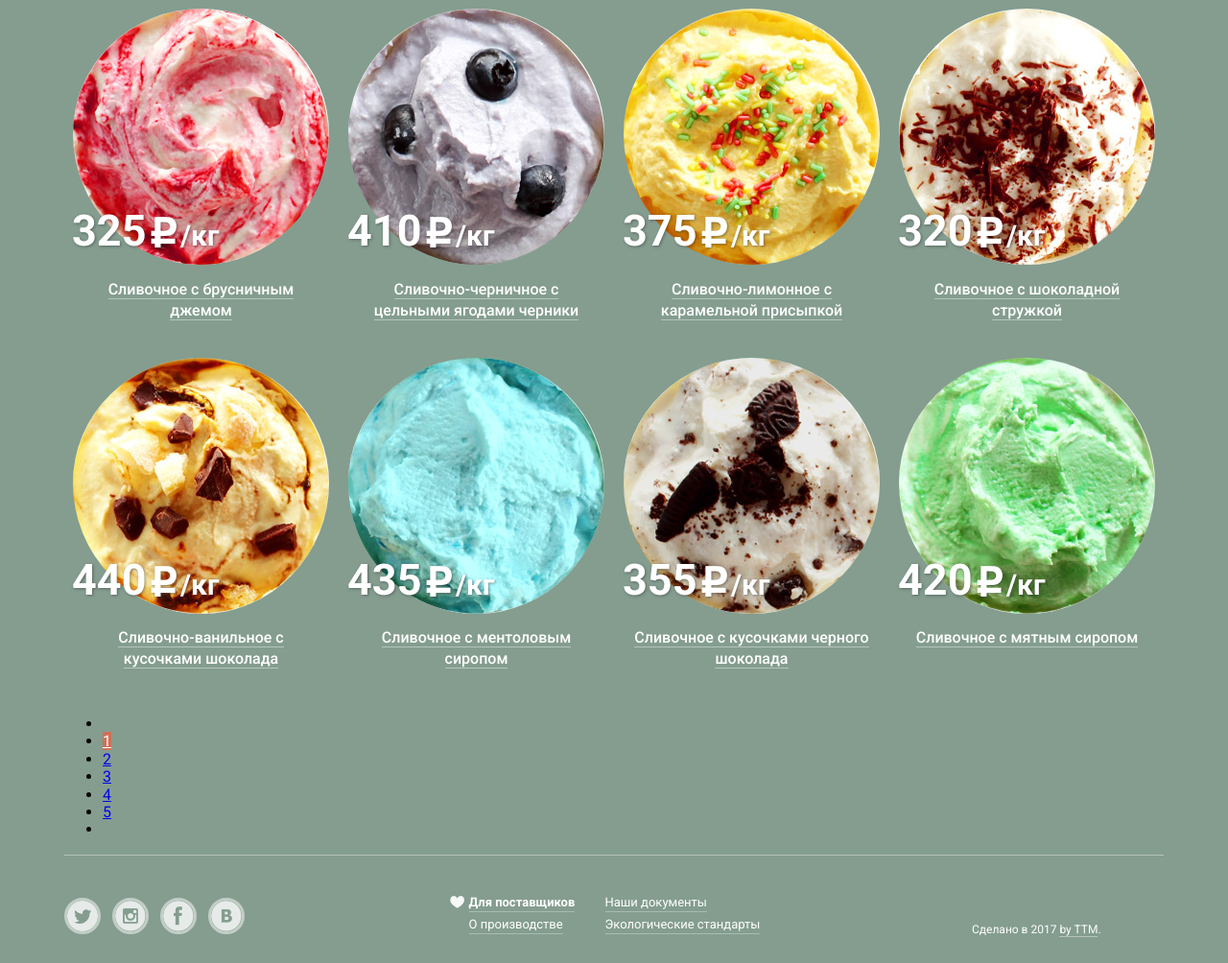
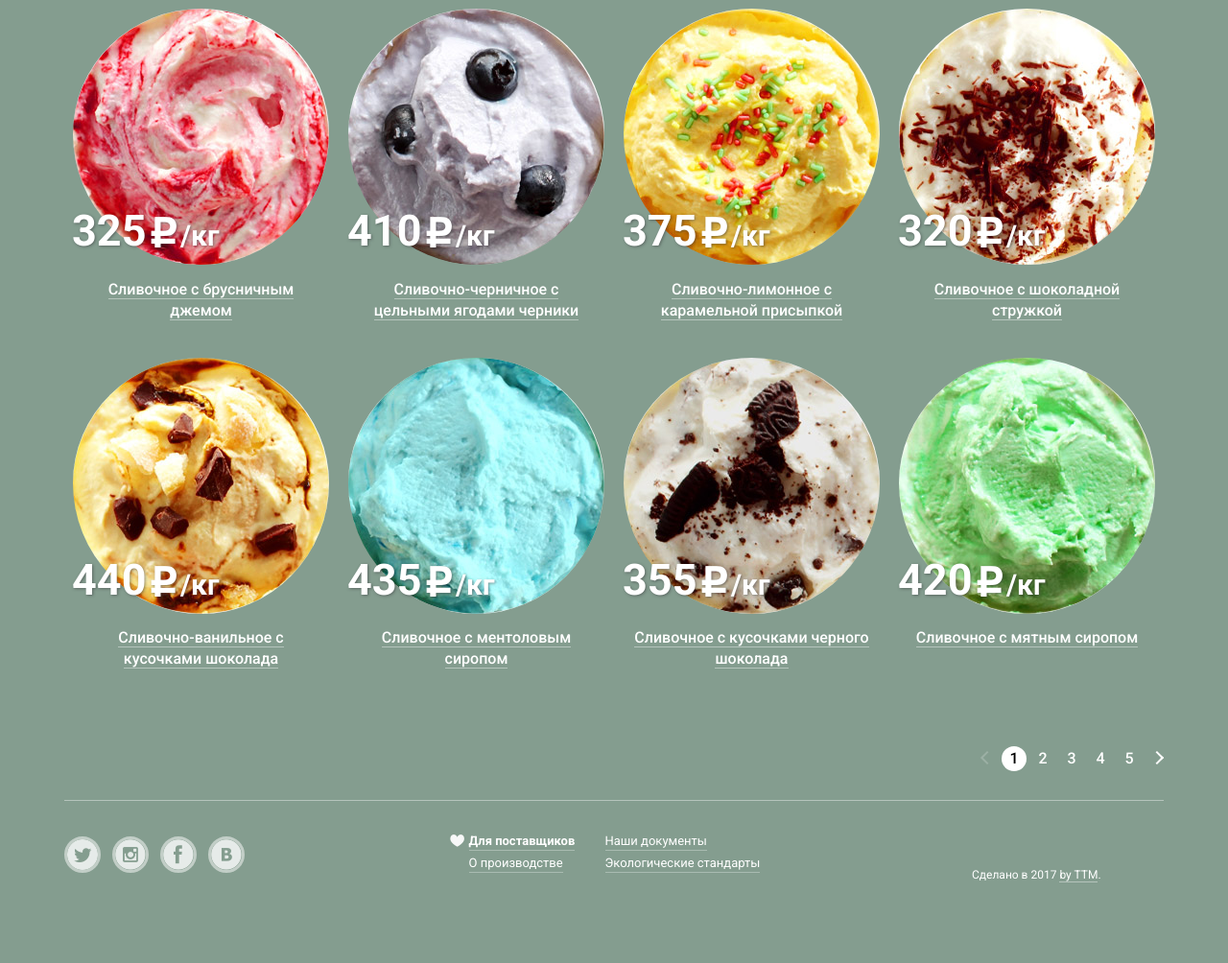
Before and after one commit to ozz-rjq/gllacy, a plain HTML site: page catalog.html in a window 1280 px wide. Shown: the part 715-1719 px from the top of the page at 96% size. After the commit the page ends 1655 px from the top, so only its background shows below. Drawn offline with Linux system fonts and the light colour scheme.

Commit message:
Pagination stylization

```diff
--- a/catalog.html
+++ b/catalog.html
@@ -294,13 +294,13 @@
 				</div>
 
 				<ul class="pagination">
-					<li class="pagination-item"><a href="#" class="arrow arrow-left"></a></li>
-					<li class="pagination-item"><a href="#" class="active-page">1</a></li>
+					<li class="pagination-item"><a class="arrow arrow-prev arrow-blocked"></a></li>
+					<li class="pagination-item"><a href="#" class="current-page">1</a></li>
 					<li class="pagination-item"><a href="#">2</a></li>
 					<li class="pagination-item"><a href="#">3</a></li>
 					<li class="pagination-item"><a href="#">4</a></li>
 					<li class="pagination-item"><a href="#">5</a></li>
-					<li class="pagination-item"><a href="#" class="arrow arrow-right"></a></li>
+					<li class="pagination-item"><a href="#" class="arrow arrow-next"></a></li>
 				</ul>
 
 				<hr class="line">
--- a/css/style.less
+++ b/css/style.less
@@ -1941,14 +1941,113 @@ textarea:focus + label{
 	margin-bottom: 34px;
 }
 
+/******  PAGINATION  ******/
+
+.pagination{
+	list-style: none;
+	margin: 0;
+	padding: 0;
+
+	margin-top: 48px;
+	margin-bottom: 30px;
+
+	float: right;
+
+	&-item{
+		display: inline-block;
+		vertical-align: top;
+
+		&:last-child{
+			margin-right: -7px;
+		}
+	}
+
+	a{
+		display: inline-block;
+		vertical-align: top;
+
+		width: 26px;
+		height: 26px;
+
+		font-size: 16px;
+		line-height: 26px;
+		font-weight: 500;
+		color: #fff;
+		text-align: center;
+		text-decoration: none;
+
+		background-color: transparent;
+		border-radius: 50%;
+
+		&:hover{
+			background-color: rgba(255,255,255,0.3);
+		}
+
+		&:active{
+			background-color: #fff;
+			color: #000;
+		}
+
+		&.current-page{
+			background-color: #fff;
+			color: #000;
+		}
+
+		&.arrow{
+			position: relative;
+		}
+
+		&.arrow::before,
+		&.arrow::after{
+			content: "";
+			position: absolute;
+			top: 7px;
+			left: 10px;
+
+			width: 8px;
+			height: 8px;
+		}
+
+		&.arrow-prev::before{
+			border-radius: 0%;
+			border-bottom: 2px solid rgba(255,255,255,0.2);
+			border-left: 2px solid rgba(255,255,255,0.2);
+
+			transform: rotate(45deg);
+		}
+
+		&.arrow-next::after{
+			left: 7px;
+
+			border-radius: 0%;
+			border-bottom: 2px solid #fff;
+			border-right: 2px solid #fff;
+
+			transform: rotate(-45deg);
+		}
+
+		&.arrow-blocked{
+			background-color: transparent;
+		}
+	}
+}
 
 
 //LINE BEFORE FOOTER
 
 .line{
 	border: none;
+	clear: both;
 
 	width: 100%;
 	height: 1px;
 	background-color: rgba(255,255,255,0.4);
 }
+
+.inner-page .footer-social-list{
+	margin-top: 29px;
+}
+
+.inner-page .footer-info{
+	margin-top: 25px;
+}
```
Also changed, not shown: css/style.css.
